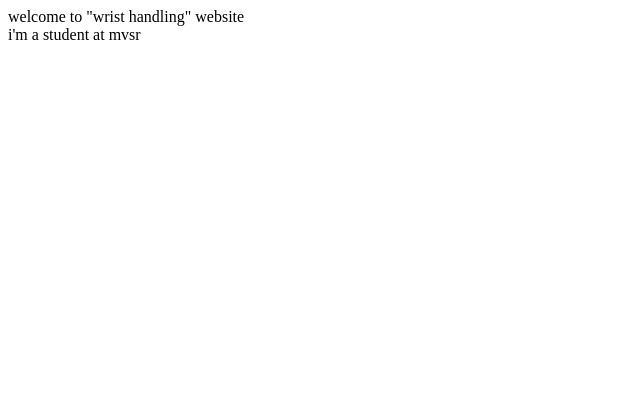
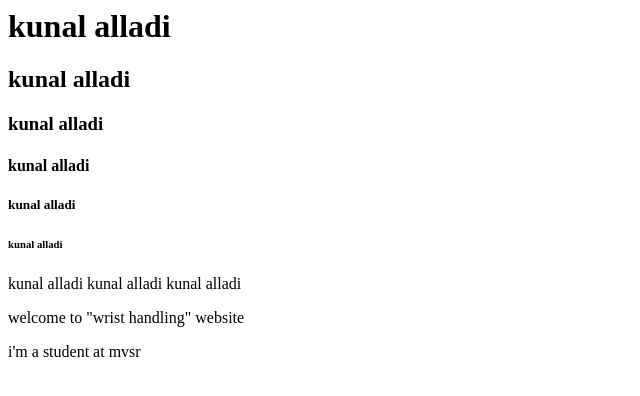
Before and after one commit to kunalalladi/kunalalladi.github.io, a plain HTML site: page index.html in a window 1280 px wide. Shown: the whole page, without its empty margins (0-640 px from the left). Drawn offline with Linux system fonts and the light colour scheme.

Commit message:
Update index.html

```diff
--- a/index.html
+++ b/index.html
@@ -1,2 +1,11 @@
-welcome to "wrist handling" website <br>
-i'm a student at mvsr
+<h1> kunal alladi </h1>
+<h2> kunal alladi </h2>
+<h3> kunal alladi </h3>
+<h4> kunal alladi </h4>
+<h5> kunal alladi </h5>
+<h6> kunal alladi </h6>
+<h7> kunal alladi </h7>
+<h8> kunal alladi </h8>
+<h9> kunal alladi </h9>
+<p> welcome to "wrist handling" website </p>
+<p> i'm a student at mvsr </p>
```
